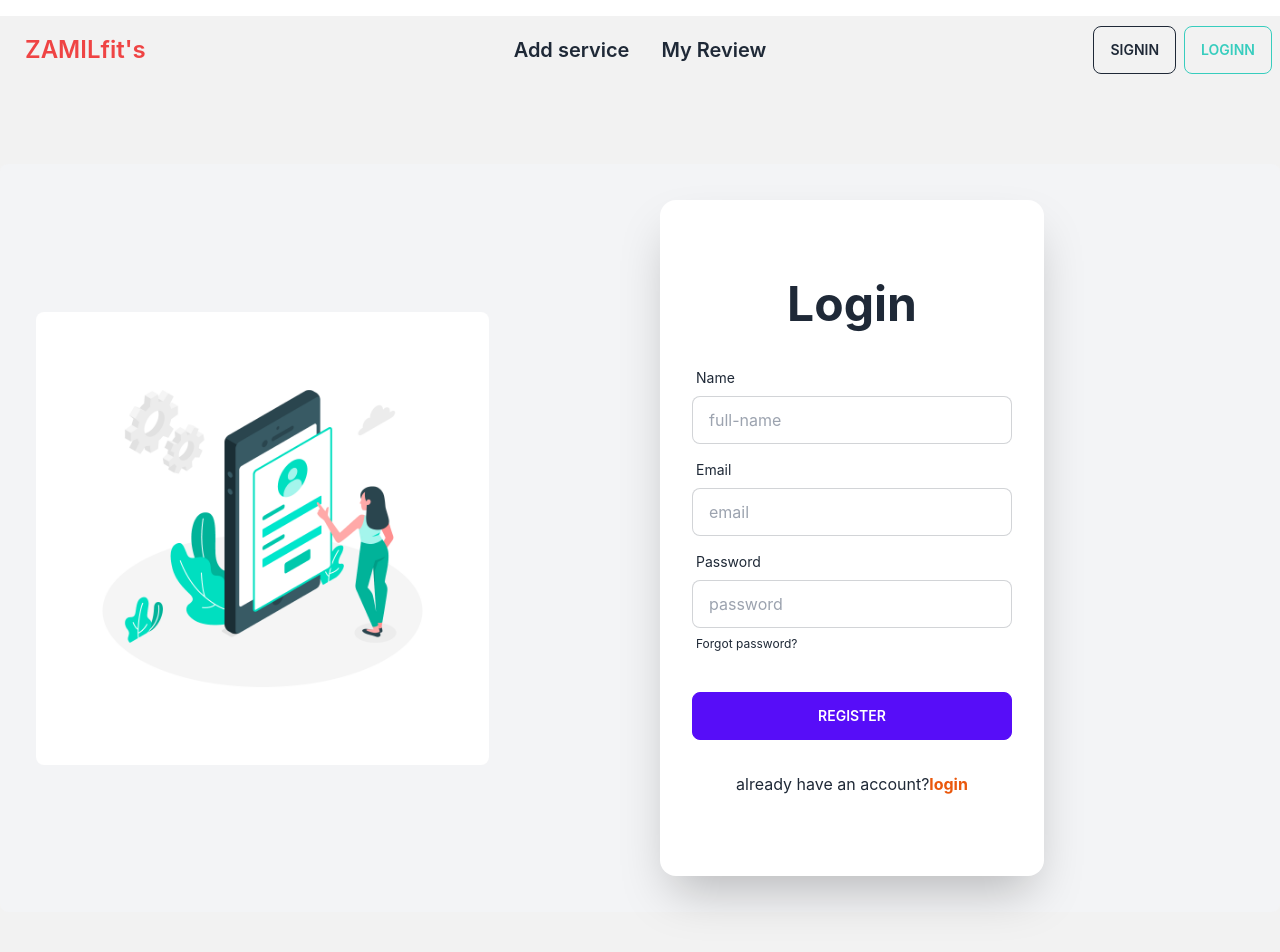
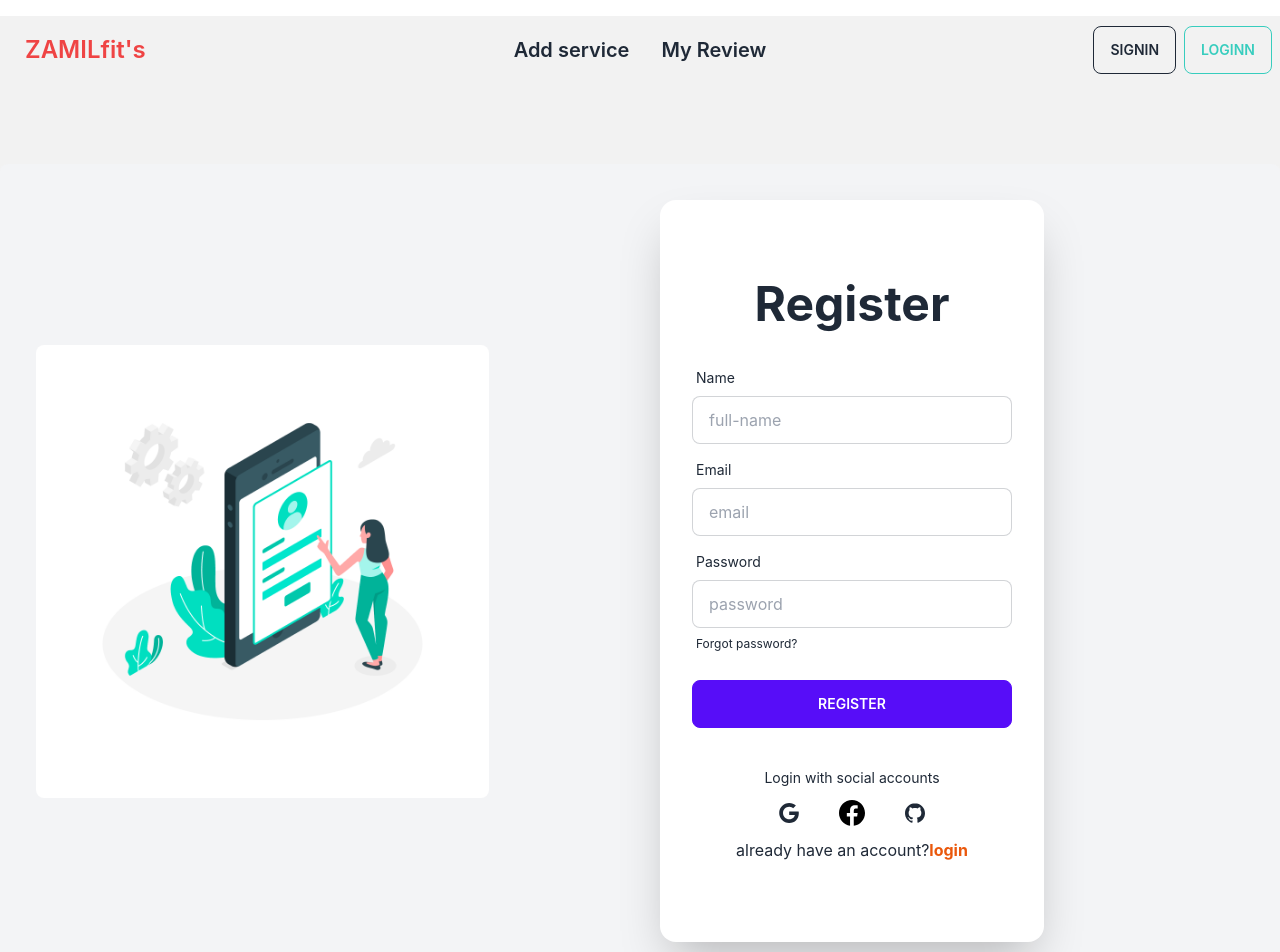
Before and after one commit to shafayatzamil/zamilfit-client, a React (Create React App) app: page /register in a window 1280 px wide. Shown: the top 952 px of the page. Built offline with nearby package versions, Linux system fonts and the light colour scheme; no server answers.

Commit message:
email authentication done

```diff
--- a/package.json
+++ b/package.json
@@ -7,6 +7,7 @@
     "@testing-library/react": "^13.4.0",
     "@testing-library/user-event": "^13.5.0",
     "daisyui": "^2.38.1",
+    "firebase": "^9.13.0",
     "react": "^18.2.0",
     "react-dom": "^18.2.0",
     "react-router-dom": "^6.4.3",
--- /dev/null
+++ b/src/component/contexts/AuthProvider.js
@@ -0,0 +1,56 @@
+import React, { createContext, useEffect, useState } from 'react';
+import { createUserWithEmailAndPassword, getAuth, onAuthStateChanged, signInWithEmailAndPassword, signOut } from "firebase/auth";
+import app from '../firebase/firebase.config';
+
+
+
+export const AuthContext = createContext();
+const auth = getAuth(app);
+
+
+const AuthProvider = ({children}) => {
+    const [user,setUser] = useState(null);
+    const [loading, setLoading] = useState(true);
+
+    const createUser = (email, password) => {
+        // setLoading(true);
+        return createUserWithEmailAndPassword(auth, email, password);
+    }
+
+    const login = (email, password) =>{
+        // setLoading(true);
+        return signInWithEmailAndPassword(auth, email, password);
+    }
+
+    const logOut = () =>{
+        return signOut(auth);
+    }
+
+    useEffect( () =>{
+        const unsubscribe = onAuthStateChanged(auth, currentUser =>{
+            console.log(currentUser);
+            setUser(currentUser);
+            // setLoading(false);
+        });
+
+        return () =>{
+            return unsubscribe();
+        }
+    }, [])
+
+    const authInfo = {
+        user,
+        loading,
+        createUser,
+        login,
+        logOut
+    }
+
+    return (
+        <AuthContext.Provider value={authInfo}>
+            {children}
+        </AuthContext.Provider>
+    );
+};
+
+export default AuthProvider;
--- /dev/null
+++ b/src/component/firebase/firebase.config.js
@@ -0,0 +1,19 @@
+// Import the functions you need from the SDKs you need
+import { initializeApp } from "firebase/app";
+// TODO: Add SDKs for Firebase products that you want to use
+// https://firebase.google.com/docs/web/setup#available-libraries
+
+// Your web app's Firebase configuration
+const firebaseConfig = {
+  apiKey: "AIzaSyACGiszVI8yRQ47x0SUYsVjapZ94fo9XMg",
+  authDomain: "zamilfits.firebaseapp.com",
+  projectId: "zamilfits",
+  storageBucket: "zamilfits.appspot.com",
+  messagingSenderId: "911906556697",
+  appId: "1:911906556697:web:ec27fc0d0b060a11011388"
+};
+
+// Initialize Firebase
+const app = initializeApp(firebaseConfig);
+
+export default app;
--- a/src/component/pages/login/Login.js
+++ b/src/component/pages/login/Login.js
@@ -47,15 +47,56 @@ const Login = () => {
                 </a>
               </label>
             </div>
-            <div className="form-control mt-6">
+            <div className="form-control mt-3">
               <input className="btn btn-primary" type="submit" value="Login" />
             </div>
           </form>
+
+          <div className="flex items-center pt-2 space-x-1">
+            <div className="flex-1 h-px sm:w-16 dark:bg-gray-700"></div>
+            <p className="px-3 text-sm dark:text-gray-400">
+              Login with social accounts
+            </p>
+            <div className="flex-1 h-px sm:w-16 dark:bg-gray-700"></div>
+          </div>
+          <div className="flex justify-center space-x-4">
+            <button aria-label="Log in with Google" className="p-3 rounded-sm">
+              <svg
+                xmlns="http://www.w3.org/2000/svg"
+                viewBox="0 0 32 32"
+                className="w-5 h-5 fill-current"
+              >
+                <path d="M16.318 13.714v5.484h9.078c-0.37 2.354-2.745 6.901-9.078 6.901-5.458 0-9.917-4.521-9.917-10.099s4.458-10.099 9.917-10.099c3.109 0 5.193 1.318 6.38 2.464l4.339-4.182c-2.786-2.599-6.396-4.182-10.719-4.182-8.844 0-16 7.151-16 16s7.156 16 16 16c9.234 0 15.365-6.49 15.365-15.635 0-1.052-0.115-1.854-0.255-2.651z"></path>
+              </svg>
+            </button>
+            <button aria-label="Log in with Facebook" className="p-3 rounded-sm">
+              <svg
+                xmlns="http://www.w3.org/2000/svg"
+                x="0px"
+                y="0px"
+                width="26"
+                height="26"
+                viewBox="0 0 26 26"
+              >
+                <path d="M13,0C5.82,0,0,5.82,0,13c0,6.518,4.801,11.899,11.057,12.839v-9.394H7.84v-3.417h3.217v-2.274 c0-3.765,1.834-5.417,4.963-5.417c1.498,0,2.291,0.111,2.666,0.162v2.983h-2.134c-1.328,0-1.792,1.259-1.792,2.679v1.868h3.893 l-0.528,3.417H14.76v9.422C21.105,25.006,26,19.581,26,13C26,5.82,20.18,0,13,0z"></path>
+              </svg>
+            </button>
+            <button aria-label="Log in with GitHub" className="p-3 rounded-sm">
+              <svg
+                xmlns="http://www.w3.org/2000/svg"
+                viewBox="0 0 32 32"
+                className="w-5 h-5 fill-current"
+              >
+                <path d="M16 0.396c-8.839 0-16 7.167-16 16 0 7.073 4.584 13.068 10.937 15.183 0.803 0.151 1.093-0.344 1.093-0.772 0-0.38-0.009-1.385-0.015-2.719-4.453 0.964-5.391-2.151-5.391-2.151-0.729-1.844-1.781-2.339-1.781-2.339-1.448-0.989 0.115-0.968 0.115-0.968 1.604 0.109 2.448 1.645 2.448 1.645 1.427 2.448 3.744 1.74 4.661 1.328 0.14-1.031 0.557-1.74 1.011-2.135-3.552-0.401-7.287-1.776-7.287-7.907 0-1.751 0.62-3.177 1.645-4.297-0.177-0.401-0.719-2.031 0.141-4.235 0 0 1.339-0.427 4.4 1.641 1.281-0.355 2.641-0.532 4-0.541 1.36 0.009 2.719 0.187 4 0.541 3.043-2.068 4.381-1.641 4.381-1.641 0.859 2.204 0.317 3.833 0.161 4.235 1.015 1.12 1.635 2.547 1.635 4.297 0 6.145-3.74 7.5-7.296 7.891 0.556 0.479 1.077 1.464 1.077 2.959 0 2.14-0.020 3.864-0.020 4.385 0 0.416 0.28 0.916 1.104 0.755 6.4-2.093 10.979-8.093 10.979-15.156 0-8.833-7.161-16-16-16z"></path>
+              </svg>
+            </button>
+          </div>
+
           <p className="text-center">
-            New to ZamilFits?{" "}
+            New to ZamilFits?
             <Link className="text-orange-600 font-bold" to="/register">
               Sign Up
-            </Link>{" "}
+            </Link>
           </p>
         </div>
       </div>
--- a/src/component/pages/register/Register.js
+++ b/src/component/pages/register/Register.js
@@ -1,15 +1,25 @@
-import React from "react";
+import React, { useContext } from "react";
 import { Link } from "react-router-dom";
 import loginImage from "../../../assets/images/login-image.jpg";
+import { AuthContext } from "../../contexts/AuthProvider";
 const Register = () => {
+  const {createUser} = useContext(AuthContext);
   const handleSubmit = (e) => {
     e.preventDefault();
     const form = e.target;
-    const name= form.name.value;
+    const name = form.name.value;
     const email = form.email.value;
     const password = form.password.value;
+    // console.log(name, email, password);
 
-    console.log(name,email, password);
+   createUser(email,password)
+   .then((result)=>{
+    const user= result.user;
+    console.log(user);
+   })
+   .catch((error)=>{
+    console.log(error.message);
+   })
     form.reset();
   };
   return (
@@ -19,9 +29,9 @@ const Register = () => {
           <img className=" ml-5 w-3/4 rounded-lg" src={loginImage} alt="" />
         </div>
         <div className="card flex-shrink-0 w-full max-w-sm shadow-2xl bg-base-100 py-20">
-          <h1 className="text-5xl text-center font-bold">Login</h1>
+          <h1 className="text-5xl text-center font-bold">Register</h1>
           <form className="card-body" onSubmit={handleSubmit}>
-          <div className="form-control">
+            <div className="form-control">
               <label className="label">
                 <span className="label-text">Name</span>
               </label>
@@ -59,12 +69,60 @@ const Register = () => {
                 </a>
               </label>
             </div>
-            <div className="form-control mt-6">
-              <input className="btn btn-primary" type="submit" value="Register" />
+            <div className="form-control mt-3">
+              <input
+                className="btn btn-primary"
+                type="submit"
+                value="Register"
+              />
             </div>
           </form>
+
+          <div className="flex items-center pt-2 space-x-1">
+            <div className="flex-1 h-px sm:w-16 dark:bg-gray-700"></div>
+            <p className="px-3 text-sm dark:text-gray-400">
+              Login with social accounts
+            </p>
+            <div className="flex-1 h-px sm:w-16 dark:bg-gray-700"></div>
+          </div>
+          <div className="flex justify-center space-x-4">
+            <button aria-label="Log in with Google" className="p-3 rounded-sm">
+              <svg
+                xmlns="http://www.w3.org/2000/svg"
+                viewBox="0 0 32 32"
+                className="w-5 h-5 fill-current"
+              >
+                <path d="M16.318 13.714v5.484h9.078c-0.37 2.354-2.745 6.901-9.078 6.901-5.458 0-9.917-4.521-9.917-10.099s4.458-10.099 9.917-10.099c3.109 0 5.193 1.318 6.38 2.464l4.339-4.182c-2.786-2.599-6.396-4.182-10.719-4.182-8.844 0-16 7.151-16 16s7.156 16 16 16c9.234 0 15.365-6.49 15.365-15.635 0-1.052-0.115-1.854-0.255-2.651z"></path>
+              </svg>
+            </button>
+            <button
+              aria-label="Log in with Facebook"
+              className="p-3 rounded-sm"
+            >
+              <svg
+                xmlns="http://www.w3.org/2000/svg"
+                x="0px"
+                y="0px"
+                width="26"
+                height="26"
+                viewBox="0 0 26 26"
+              >
+                <path d="M13,0C5.82,0,0,5.82,0,13c0,6.518,4.801,11.899,11.057,12.839v-9.394H7.84v-3.417h3.217v-2.274 c0-3.765,1.834-5.417,4.963-5.417c1.498,0,2.291,0.111,2.666,0.162v2.983h-2.134c-1.328,0-1.792,1.259-1.792,2.679v1.868h3.893 l-0.528,3.417H14.76v9.422C21.105,25.006,26,19.581,26,13C26,5.82,20.18,0,13,0z"></path>
+              </svg>
+            </button>
+            <button aria-label="Log in with GitHub" className="p-3 rounded-sm">
+              <svg
+                xmlns="http://www.w3.org/2000/svg"
+                viewBox="0 0 32 32"
+                className="w-5 h-5 fill-current"
+              >
+                <path d="M16 0.396c-8.839 0-16 7.167-16 16 0 7.073 4.584 13.068 10.937 15.183 0.803 0.151 1.093-0.344 1.093-0.772 0-0.38-0.009-1.385-0.015-2.719-4.453 0.964-5.391-2.151-5.391-2.151-0.729-1.844-1.781-2.339-1.781-2.339-1.448-0.989 0.115-0.968 0.115-0.968 1.604 0.109 2.448 1.645 2.448 1.645 1.427 2.448 3.744 1.74 4.661 1.328 0.14-1.031 0.557-1.74 1.011-2.135-3.552-0.401-7.287-1.776-7.287-7.907 0-1.751 0.62-3.177 1.645-4.297-0.177-0.401-0.719-2.031 0.141-4.235 0 0 1.339-0.427 4.4 1.641 1.281-0.355 2.641-0.532 4-0.541 1.36 0.009 2.719 0.187 4 0.541 3.043-2.068 4.381-1.641 4.381-1.641 0.859 2.204 0.317 3.833 0.161 4.235 1.015 1.12 1.635 2.547 1.635 4.297 0 6.145-3.74 7.5-7.296 7.891 0.556 0.479 1.077 1.464 1.077 2.959 0 2.14-0.020 3.864-0.020 4.385 0 0.416 0.28 0.916 1.104 0.755 6.4-2.093 10.979-8.093 10.979-15.156 0-8.833-7.161-16-16-16z"></path>
+              </svg>
+            </button>
+          </div>
+
           <p className="text-center">
-          already have an account?
+            already have an account?
             <Link className="text-orange-600 font-bold" to="/login">
               login
             </Link>
--- a/src/index.js
+++ b/src/index.js
@@ -3,11 +3,14 @@ import ReactDOM from 'react-dom/client';
 import './index.css';
 import App from './App';
 import reportWebVitals from './reportWebVitals';
+import AuthProvider from './component/contexts/AuthProvider';
 
 const root = ReactDOM.createRoot(document.getElementById('root'));
 root.render(
   <React.StrictMode>
-    <App />
+     <AuthProvider>
+      <App />
+    </AuthProvider>
   </React.StrictMode>
 );
 
```
Also changed, not shown: 1 other file (tests, documents, lock files or other folders).
